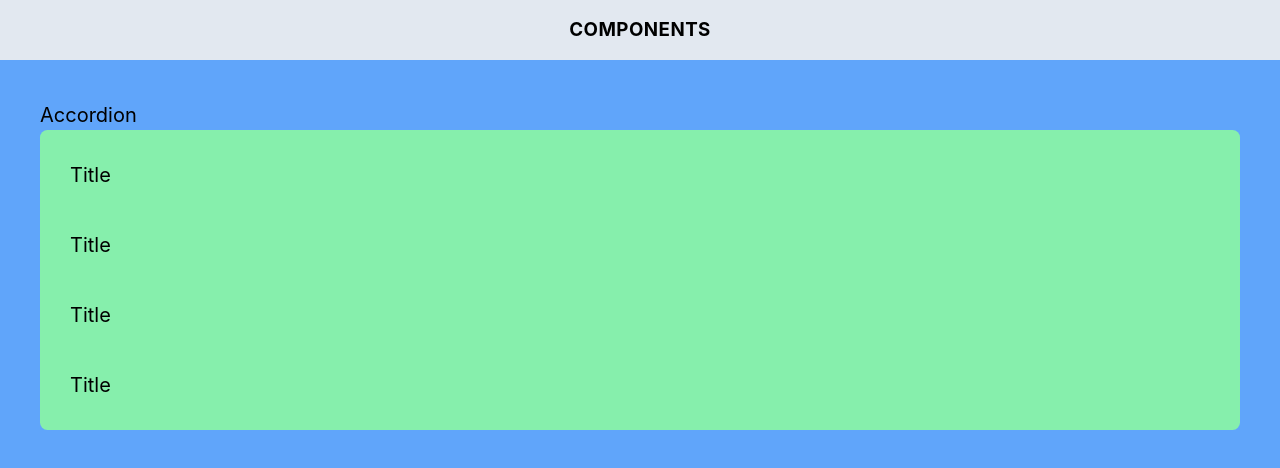
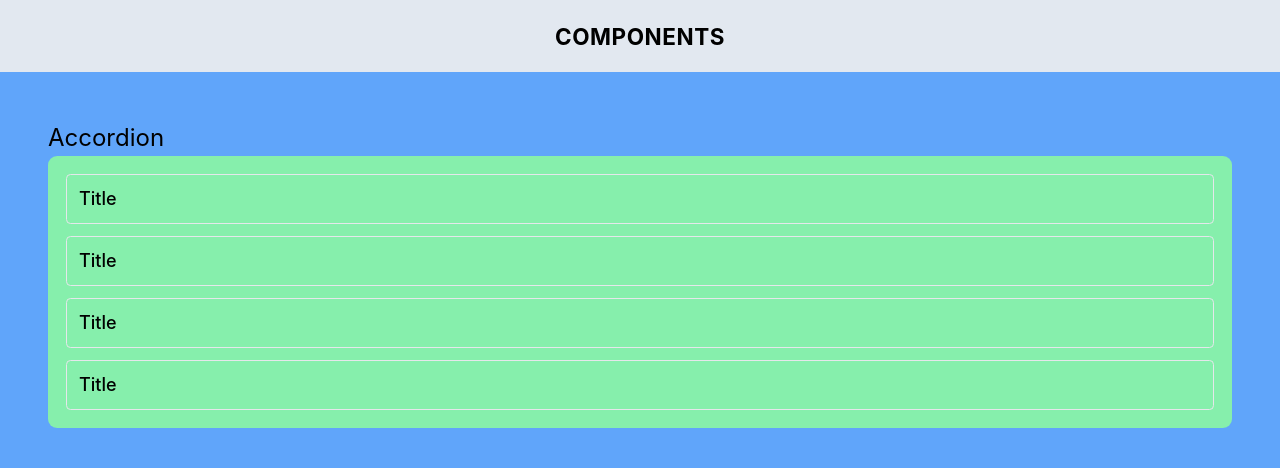
Before and after one commit to harshit118garg/machine-code, a React (Vite) app: page / in a window 1280 px wide. Shown: the top 468 px of the page. Built offline with nearby package versions, Linux system fonts and the light colour scheme.

Commit message:
accordion component

```diff
--- a/src/App.scss
+++ b/src/App.scss
@@ -4,8 +4,9 @@
   height: 100vh;
 
   main {
+    width: 100%;
     margin: 0 auto;
-    width: 1280px;
+    max-width: 1280px;
     padding: 4rem;
     height: 100%;
     font-size: 2rem;
--- a/src/UI/accordion/components/AccordionItem.tsx
+++ b/src/UI/accordion/components/AccordionItem.tsx
@@ -1,16 +1,39 @@
+import { useState } from "react";
+
 export default function AccordionItem() {
+  const [isOpen, setIsOpen] = useState(false);
+
+  const toggleAccordion = () => setIsOpen((prev) => !prev);
+
   return (
-    <div className="accordion-item p-2 flex flex-col group">
-      <div className="accordion-pane group-hover:bg-slate-100 group-hover:transition-all group-hover:cursor-pointer p-4">
-        Title
+    <div
+      className={`accordion-item group ${
+        isOpen ? "is-open" : "is-closed"
+      } border rounded-md`}
+    >
+      <div
+        className="accordion-pane hover:bg-slate-100 group-[.is-open]:bg-slate-100 transition-all duration-200 cursor-pointer p-4"
+        role="button"
+        onClick={toggleAccordion}
+        aria-expanded={isOpen}
+        aria-controls="accordion-panel"
+      >
+        <h3 className="font-medium text-2xl">Title</h3>
       </div>
-      <div className="accordion-panel hidden">
+      <div
+        id="accordion-panel"
+        className={`accordion-panel overflow-hidden transition-all duration-200 ${
+          isOpen ? "max-h-96 bg-slate-100 py-4" : "max-h-0 py-0"
+        } px-4`}
+      >
+        <p className="text-lg text-gray-700 leading-relaxed">
           Lorem ipsum dolor sit amet consectetur adipisicing elit. Non, autem
           minus laboriosam voluptatibus dolores expedita quos ad quidem impedit
           inventore rem error delectus veritatis placeat officia magni eveniet
           quis perferendis ducimus. Similique dignissimos, ipsam quasi provident
           consequuntur id consectetur unde voluptate numquam aperiam quas rerum
           incidunt, cupiditate, a suscipit doloribus.
+        </p>
       </div>
     </div>
   );
--- a/src/UI/accordion/index.tsx
+++ b/src/UI/accordion/index.tsx
@@ -3,7 +3,7 @@ import AccordionItem from "./components/AccordionItem";
 
 export default function Accordion() {
   return (
-    <div>
+    <>
       <h2>Accordion</h2>
       <div className="wrapper bg-green-300 p-4 rounded-xl">
         <div className="accordion-items p-2 flex flex-col gap-4">
@@ -16,6 +16,6 @@ export default function Accordion() {
           })}
         </div>
       </div>
-    </div>
+    </>
   );
 }
--- a/src/index.scss
+++ b/src/index.scss
@@ -18,7 +18,7 @@ a:hover {
 }
 
 html {
-  font-size: 10px;
+  font-size: 12px;
 }
 
 body {
```
Lines whose indentation alone changed are shown as unchanged.
